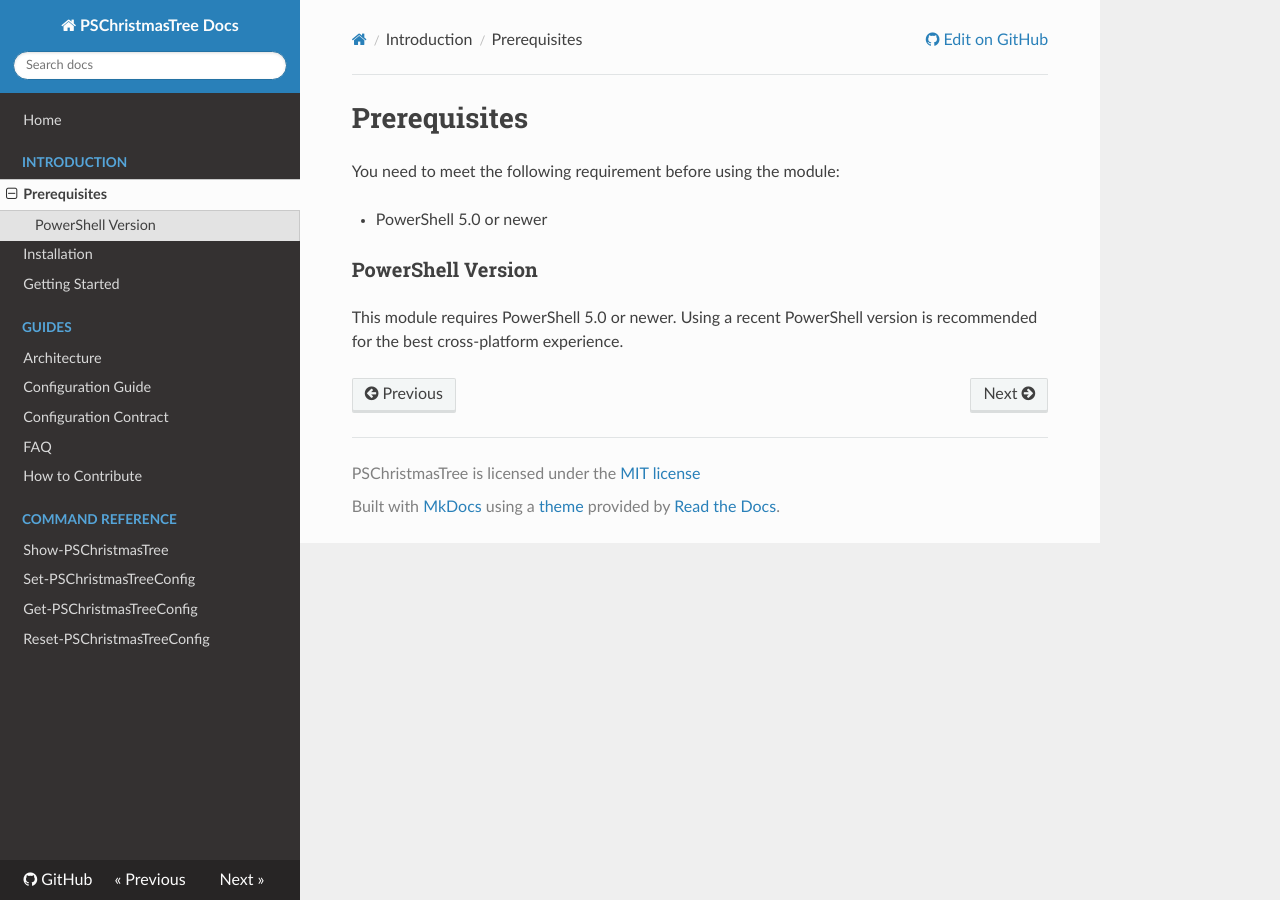
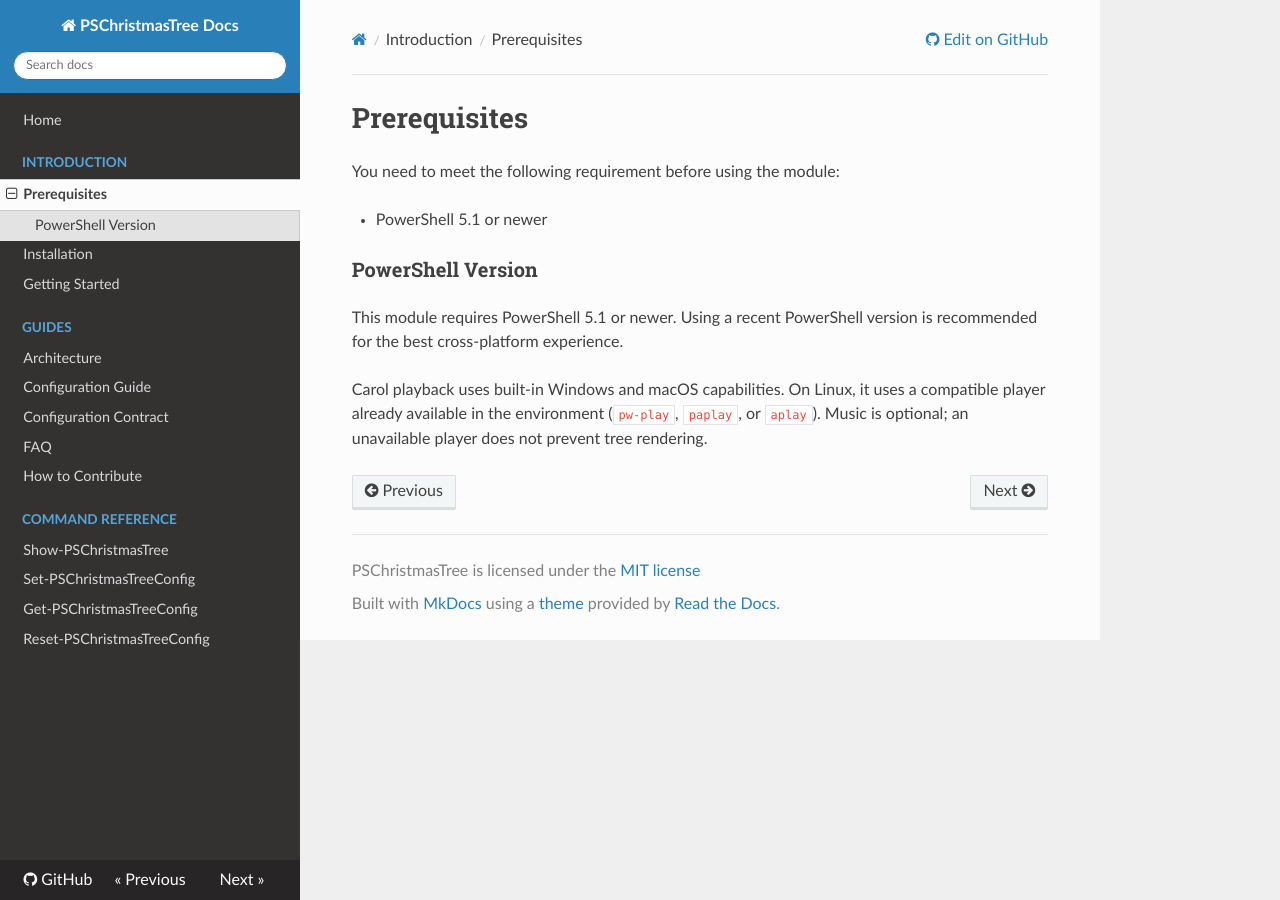
Before and after one commit to Sofiane-77/PSChristmasTree, an MkDocs documentation site: the page built from docs/prerequisites.md, in a window 1280 px wide. Built offline with MkDocs 1.6.1, drawn with Linux system fonts in a browser that asks for light colours; nearby versions of some CDN libraries.

Commit message:
✨ feat(audio): add native carol playback on macOS and Linux

```diff
--- a/docs/prerequisites.md
+++ b/docs/prerequisites.md
@@ -2,9 +2,11 @@
 
 You need to meet the following requirement before using the module:
 
-- PowerShell 5.0 or newer
+- PowerShell 5.1 or newer
 
 ### PowerShell Version
 
-This module requires PowerShell 5.0 or newer.
+This module requires PowerShell 5.1 or newer.
 Using a recent PowerShell version is recommended for the best cross-platform experience.
+
+Carol playback uses built-in Windows and macOS capabilities. On Linux, it uses a compatible player already available in the environment (`pw-play`, `paplay`, or `aplay`). Music is optional; an unavailable player does not prevent tree rendering.
```
Also changed, not shown: README.md (+2 -2 lines), docs/Set-PSChristmasTreeConfig.md (+2 -1 lines), docs/Show-PSChristmasTree.md (+2 -1 lines), docs/architecture.md (+3 -1 lines), docs/configuration-guide.md (+6 -0 lines), 14 other files.
